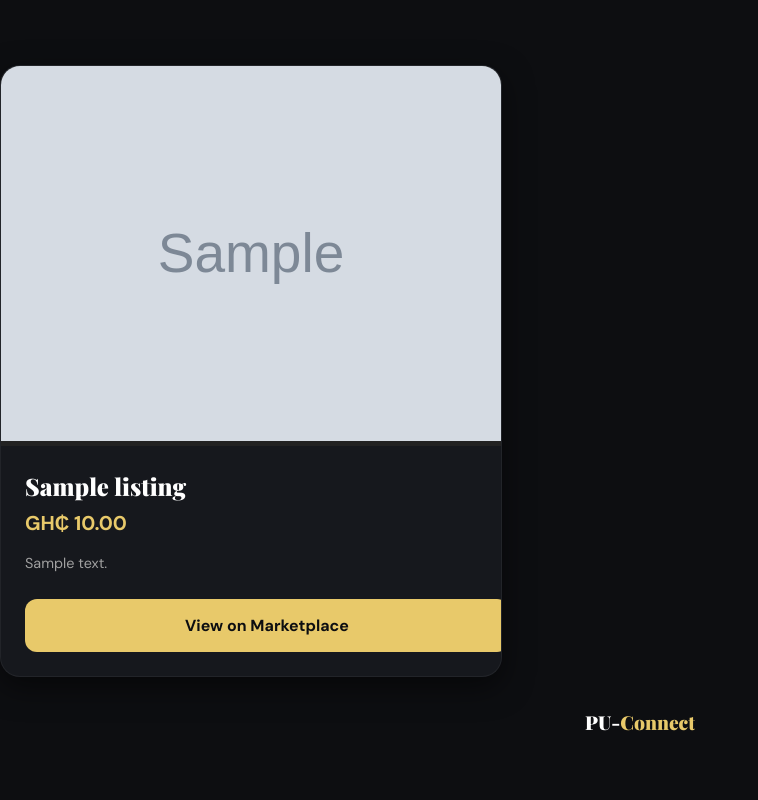
After one commit to puconnect1-bit/Puconnect, a Django app: page /listings/view/1/ in a window 1280 px wide. The commit adds this page. Shown: the whole page, without its empty margins (0-758 px from the left). Run offline with Django 5.2, Linux system fonts and the light colour scheme; tables that the repository leaves empty hold one stand-in row (values such as "Sample post"); grey boxes marked "Sample" are stand-in pictures.

Commit message:
link preview fix

```diff
--- /dev/null
+++ b/Listings_app/templates/listings/detail.html
@@ -0,0 +1,136 @@
+{% load static %}
+<!DOCTYPE html>
+<html lang="en">
+<head>
+    <meta charset="UTF-8">
+    <meta name="viewport" content="width=device-width, initial-scale=1.0">
+    <title>{{ page_title }}</title>
+
+    <!-- Standard Meta Tags -->
+    <meta name="description" content="{{ page_description }}">
+
+    <!-- Open Graph / Facebook -->
+    <meta property="og:type" content="website">
+    <meta property="og:url" content="{{ full_url }}">
+    <meta property="og:title" content="{{ page_title }}">
+    <meta property="og:description" content="{{ page_description }}">
+    <meta property="og:image" content="{{ image_url }}">
+
+    <!-- Twitter -->
+    <meta property="twitter:card" content="summary_large_image">
+    <meta property="twitter:url" content="{{ full_url }}">
+    <meta property="twitter:title" content="{{ page_title }}">
+    <meta property="twitter:description" content="{{ page_description }}">
+    <meta property="twitter:image" content="{{ image_url }}">
+
+    <link href="https://fonts.googleapis.com/css2?family=Playfair+Display:wght@700;900&family=DM+Sans:wght@400;500;700&display=swap" rel="stylesheet">
+
+    <style>
+        :root {
+            --bg: #0d0e11;
+            --card: #16181d;
+            --t: #ffffff;
+            --m: #a0a0a0;
+            --a: #e8c96a;
+        }
+        body {
+            margin: 0;
+            padding: 0;
+            background: var(--bg);
+            color: var(--t);
+            font-family: 'DM Sans', sans-serif;
+            display: flex;
+            align-items: center;
+            justify-content: center;
+            min-height: 100vh;
+        }
+        .container {
+            width: 90%;
+            max-width: 500px;
+            background: var(--card);
+            border-radius: 20px;
+            overflow: hidden;
+            box-shadow: 0 10px 30px rgba(0,0,0,0.5);
+            border: 1px solid rgba(255,255,255,0.05);
+        }
+        .img-wrap {
+            width: 100%;
+            aspect-ratio: 4/3;
+            background: #222;
+        }
+        .img-wrap img {
+            width: 100%;
+            height: 100%;
+            object-fit: cover;
+        }
+        .content {
+            padding: 1.5rem;
+        }
+        .title {
+            font-family: 'Playfair Display', serif;
+            font-size: 1.5rem;
+            font-weight: 900;
+            margin-bottom: 0.5rem;
+        }
+        .price {
+            font-size: 1.25rem;
+            font-weight: 700;
+            color: var(--a);
+            margin-bottom: 1rem;
+        }
+        .desc {
+            font-size: 0.9rem;
+            color: var(--m);
+            line-height: 1.6;
+            margin-bottom: 1.5rem;
+        }
+        .btn {
+            display: block;
+            width: 100%;
+            padding: 1rem;
+            background: var(--a);
+            color: #0d0e11;
+            text-align: center;
+            text-decoration: none;
+            font-weight: 700;
+            border-radius: 12px;
+            transition: transform 0.2s;
+        }
+        .btn:active {
+            transform: scale(0.98);
+        }
+        .logo {
+            text-align: center;
+            margin-top: 2rem;
+            font-family: 'Playfair Display', serif;
+            font-weight: 900;
+            font-size: 1.2rem;
+            color: var(--t);
+        }
+        .logo span { color: var(--a); }
+    </style>
+</head>
+<body>
+    <div style="width: 100%;">
+        <div class="container">
+            <div class="img-wrap">
+                <img src="{{ image_url }}" alt="{{ listing.title }}">
+            </div>
+            <div class="content">
+                <div class="title">{{ listing.title }}</div>
+                <div class="price">GH₵ {{ listing.price }}</div>
+                <div class="desc">{{ listing.description }}</div>
+                <a href="{% url 'Dash_app:dashboard' %}" class="btn" id="viewOnDash">View on Marketplace</a>
+            </div>
+        </div>
+        <div class="logo">PU-<span>Connect</span></div>
+    </div>
+
+    <script>
+        // Store the listing ID so the dashboard can auto-open it
+        document.getElementById('viewOnDash').onclick = function() {
+            localStorage.setItem('pu-open-listing', '{{ listing.id }}');
+        };
+    </script>
+</body>
+</html>
--- a/Listings_app/urls.py
+++ b/Listings_app/urls.py
@@ -20,5 +20,5 @@ urlpatterns = [
     path('api/toggle-status/<int:listing_id>/', views.toggle_listing_status_api, name='toggle_status_api'),
 
     # 4. Page Routes: To serve the actual HTML files
-
+    path('view/<int:pk>/', views.listing_detail, name='detail'),
 ]
--- a/Listings_app/views.py
+++ b/Listings_app/views.py
@@ -1,15 +1,30 @@
-from django.shortcuts import render
+from django.shortcuts import render, get_object_or_404
 from django.contrib.auth.decorators import login_required
 from django.views.decorators.http import require_POST
 from django.http import JsonResponse
 import json
-from django.http import JsonResponse
-from django.views.decorators.http import require_POST
-from django.contrib.auth.decorators import login_required
 from .models import Listing
-#from . import Listing
-# Create your views here.
 
+def listing_detail(request, pk):
+    """
+    Publicly accessible detail page for a listing.
+    Used for sharing previews (Open Graph).
+    """
+    listing = get_object_or_404(Listing, pk=pk)
+
+    # Ensure image URL is absolute for social crawlers
+    image_url = listing.image_url
+    if image_url and not image_url.startswith('http'):
+        image_url = request.build_absolute_uri(image_url)
+
+    context = {
+        'listing': listing,
+        'image_url': image_url,
+        'full_url': request.build_absolute_uri(),
+        'page_title': f"{listing.title} - PU-Connect",
+        'page_description': listing.description[:160] if listing.description else "Check out this listing on PU-Connect."
+    }
+    return render(request, 'listings/detail.html', context)
 
 @login_required(login_url='auth:auth_view')
 
--- a/dash_app/templates/dash/dashboard.html
+++ b/dash_app/templates/dash/dashboard.html
@@ -795,9 +795,10 @@ window.addEventListener('focus', loadAllListings);
 
     /* Share */
     document.getElementById('ldShareBtn').onclick = function(){
+      const shareUrl = window.location.origin + '/listings/view/' + id + '/';
       const text = (l.title||l.name||'Listing')+' — '+(fmtPrice(l))+' on PU-Connect';
-      if(navigator.share){ navigator.share({title:l.title||l.name||'',text,url:location.href}).catch(()=>{}); }
-      else { navigator.clipboard?.writeText(text).then(()=>ldToast('Link copied!')).catch(()=>ldToast('Copied!')); }
+      if(navigator.share){ navigator.share({title:l.title||l.name||'',text,url:shareUrl}).catch(()=>{}); }
+      else { navigator.clipboard?.writeText(shareUrl).then(()=>ldToast('Link copied!')).catch(()=>ldToast('Copied!')); }
     };
 
     /* Show overlay */
```
